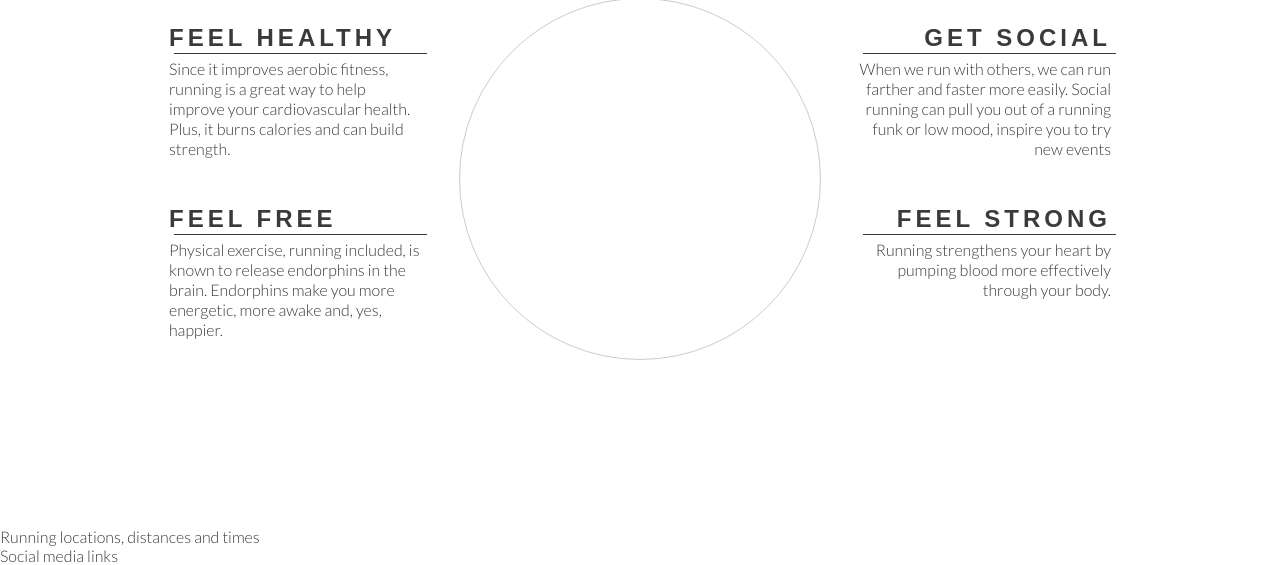
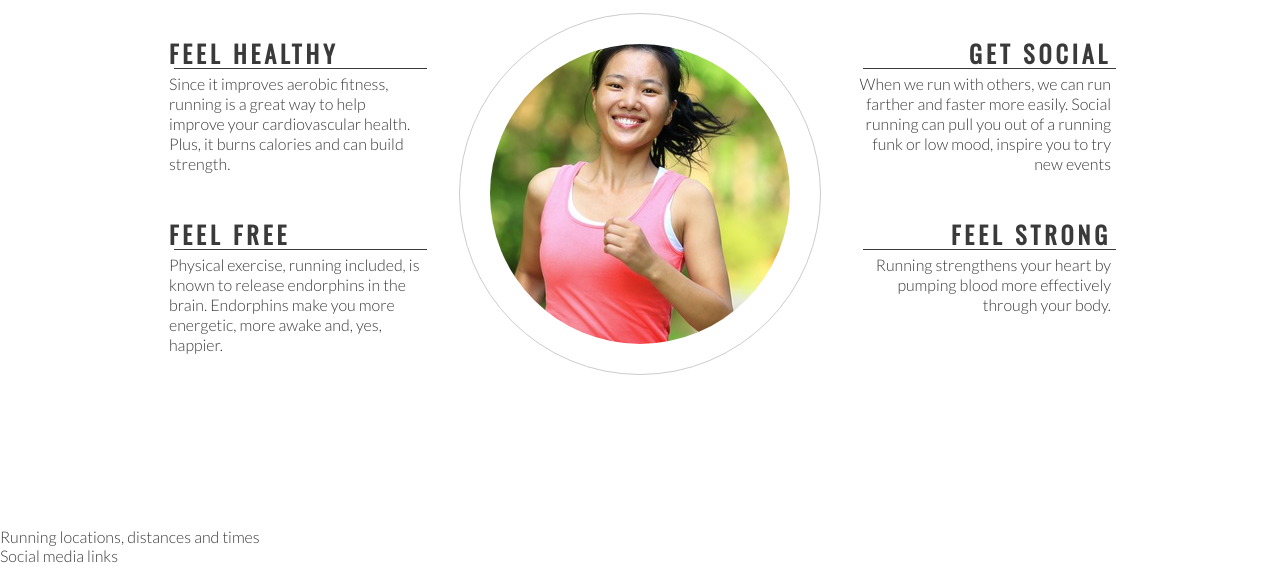
Before and after one commit to Nic-Wallace/love-running, a plain HTML site: page index.html in a window 1280 px wide. Shown: the part 768-1333 px from the top of the page. Drawn offline with nearby package versions, Linux system fonts and the light colour scheme.

Commit message:
Add club ethos central image and style into a circle

```diff
--- a/assets/css/style.css
+++ b/assets/css/style.css
@@ -13,7 +13,7 @@ body {
 }
 
 h1, h2 {
-    font-family: Osald, sans-serif;
+    font-family: Oswald, sans-serif;
     text-transform: uppercase;
     letter-spacing: 4px;
     color: #3a3a3a;
@@ -172,3 +172,9 @@ hr {
     border-radius: 50%;
     margin: 0 auto;
 }
+
+#circle-cover-bg {
+    background: url('../images/ethos-center-image.jpg') no-repeat center center;
+    height: 100%;
+    border-radius: 50%;
+}
```
